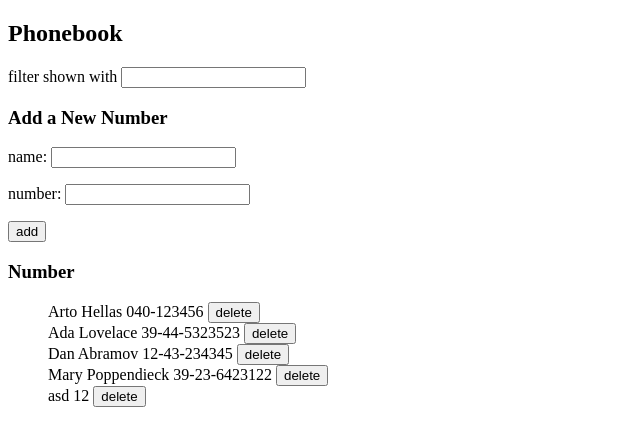
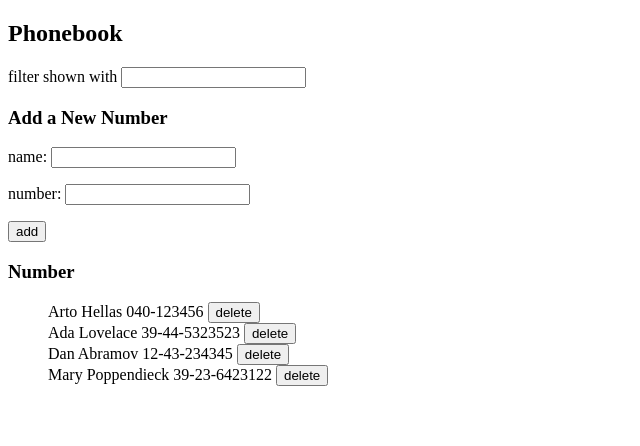
Before and after one commit to setl1n/Fullstack-Open, a React (Vite) app in the folder part2/phonebook/: page / in a window 1280 px wide. Shown: the top 446 px of the page, without its empty margins (0-640 px from the left). Built offline with nearby package versions, Linux system fonts and the light colour scheme; data requests are answered from the project's data file.

Commit message:
2.17 fix error msg not disappearing

```diff
--- a/part2/phonebook/db.json
+++ b/part2/phonebook/db.json
@@ -19,11 +19,6 @@
       "name": "Mary Poppendieck",
       "number": "39-23-6423122",
       "id": 4
-    },
-    {
-      "name": "asd",
-      "number": "12",
-      "id": 5
     }
   ],
   "notes": [
--- a/part2/phonebook/src/App.jsx
+++ b/part2/phonebook/src/App.jsx
@@ -51,7 +51,7 @@ const App = () => {
   const displayShortErrorMessage = (name) => {
     setErrorMessage(`Information of ${newName} has already been removed from the server`)
     setTimeout(() => {
-      setNotiMessage(null)
+      setErrorMessage(null)
     }, 2500)
   }
 
```
